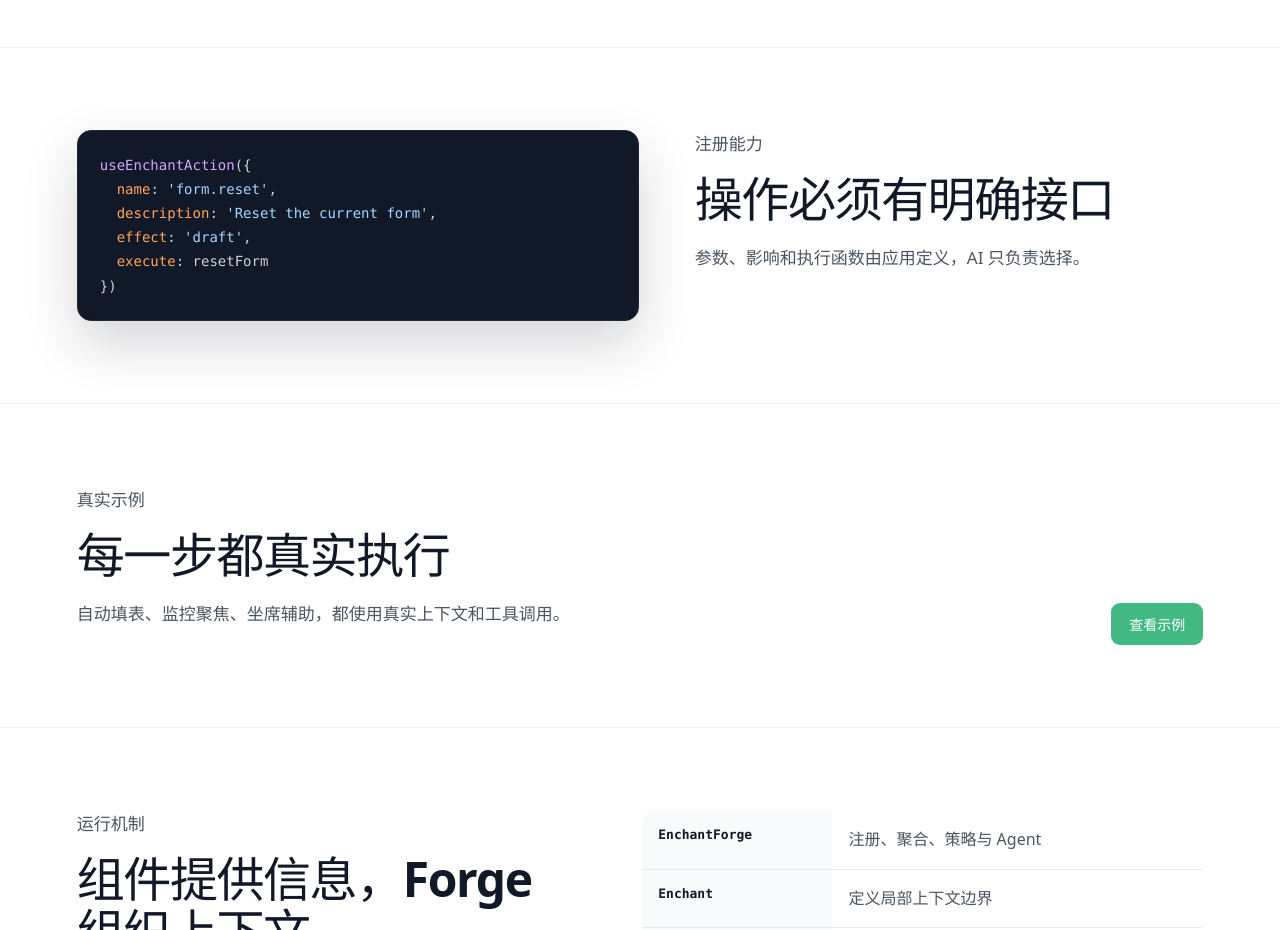
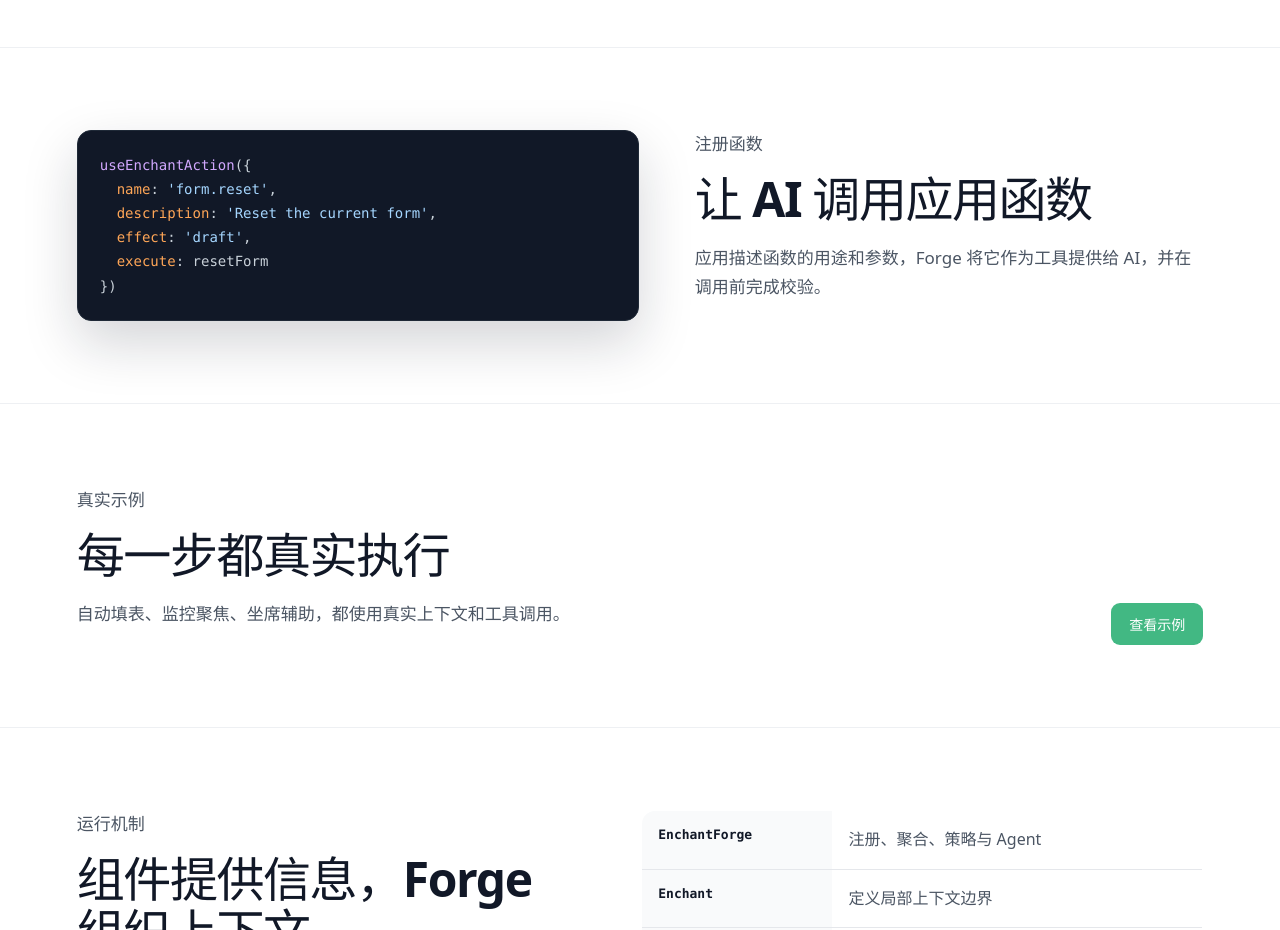
Before and after one commit to Hisashiburidane/llm-integration, a Vue app in the folder website/: page / in a window 1280 px wide. Shown: the part 1920-2850 px from the top of the page. Built offline with nearby package versions, Linux system fonts and the light colour scheme; no server answers.

Commit message:
refactor(website): explain function registration directly

```diff
--- a/website/src/locales.ts
+++ b/website/src/locales.ts
@@ -68,9 +68,9 @@
         }
       },
       register: {
-        kicker: '注册能力',
-        title: '操作必须有明确接口',
-        body: '参数、影响和执行函数由应用定义，AI 只负责选择。'
+        kicker: '注册函数',
+        title: '让 AI 调用应用函数',
+        body: '应用描述函数的用途和参数，Forge 将它作为工具提供给 AI，并在调用前完成校验。'
       },
       examples: {
         kicker: '真实示例',
@@ -300,9 +300,9 @@
         }
       },
       register: {
-        kicker: 'Register capabilities',
-        title: 'Actions require explicit contracts',
-        body: 'Applications define parameters, effects, and execution. AI selects the action.'
+        kicker: 'Register functions',
+        title: 'Let AI call application functions',
+        body: 'Applications describe each function and its parameters. Forge exposes it as a tool and validates every call.'
       },
       examples: {
         kicker: 'Examples',
```
